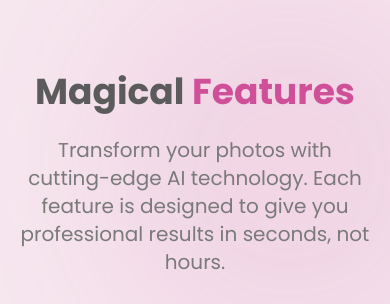
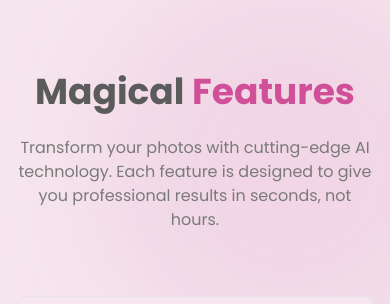
Before and after one commit to csfahad/pixsuite, a Next.js app: page / in a window 390 px wide. Shown: the part 940-1244 px from the top of the page. Built offline with nearby package versions, Linux system fonts and the light colour scheme; no server answers.

Commit message:
fix(features): fixed description typography

```diff
--- a/src/modules/features/index.tsx
+++ b/src/modules/features/index.tsx
@@ -115,7 +115,7 @@ export default function Features() {
                         </span>
                     </h2>
 
-                    <p className="text-xl text-muted-foreground max-w-3xl mx-auto">
+                    <p className="text-base md:text-xl text-muted-foreground max-w-3xl mx-auto">
                         Transform your photos with cutting-edge AI technology.
                         Each feature is designed to give you professional
                         results in seconds, not hours.
```
